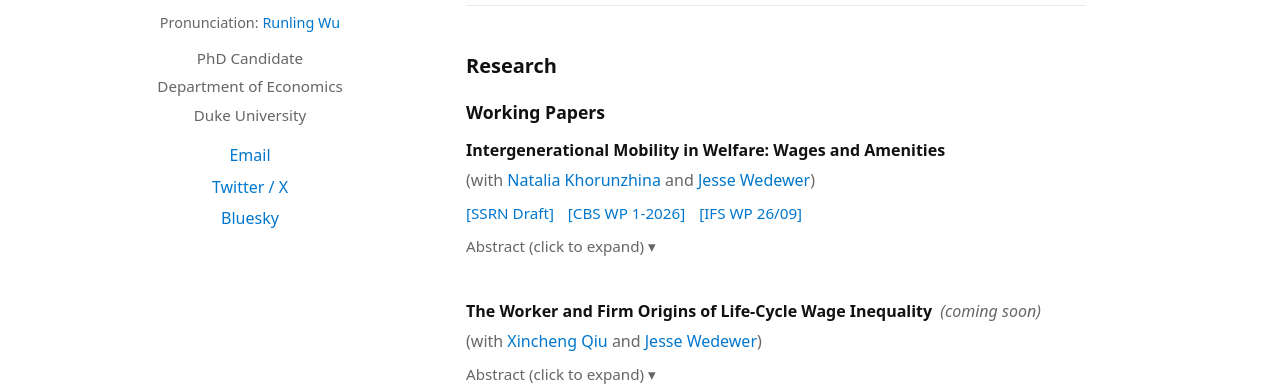
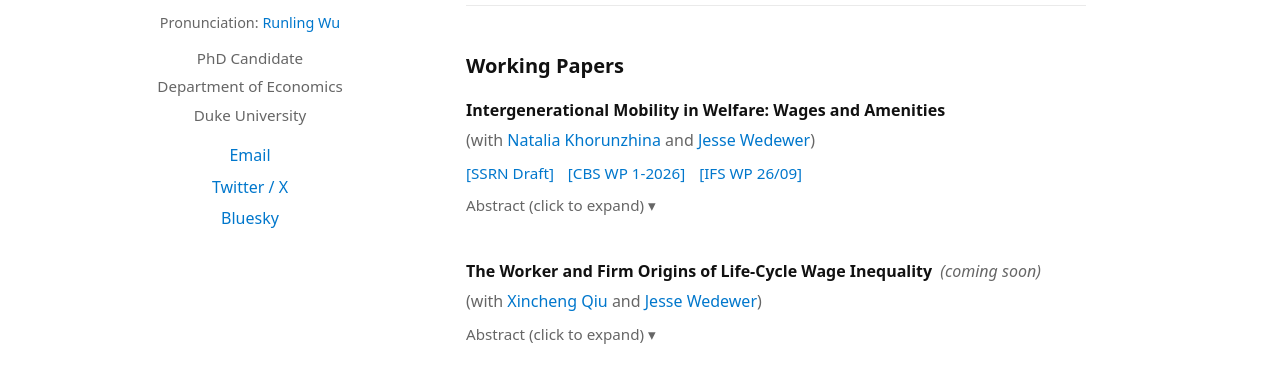
Before and after one commit to Runling98/Runling98.github.io, a plain HTML site: page index.html in a window 1280 px wide. Shown: the part 551-942 px from the top of the page. Drawn offline with Linux system fonts and the light colour scheme.

Commit message:
Revert Research heading; back to Working Papers as H2

```diff
--- a/index.html
+++ b/index.html
@@ -93,8 +93,6 @@
   section.about{margin-top:24px}
   section + section{border-top:1px solid var(--border); padding-top:44px}
   h2{font-size:1.25rem; margin:0 0 16px}
-  h3{font-size:1.1rem; margin:24px 0 12px; font-weight:600}
-  h2 + h3{margin-top:8px}
   .papers{list-style:none; padding:0; margin:0}
   .paper{margin:0 0 40px}
   .paper:last-child{margin-bottom:0}
@@ -189,8 +187,7 @@
       </section>
 
       <section id="research">
-        <h2>Research</h2>
-        <h3>Working Papers</h3>
+        <h2>Working Papers</h2>
         <ul class="papers">
           <li class="paper">
             <span class="paper-title">
```
